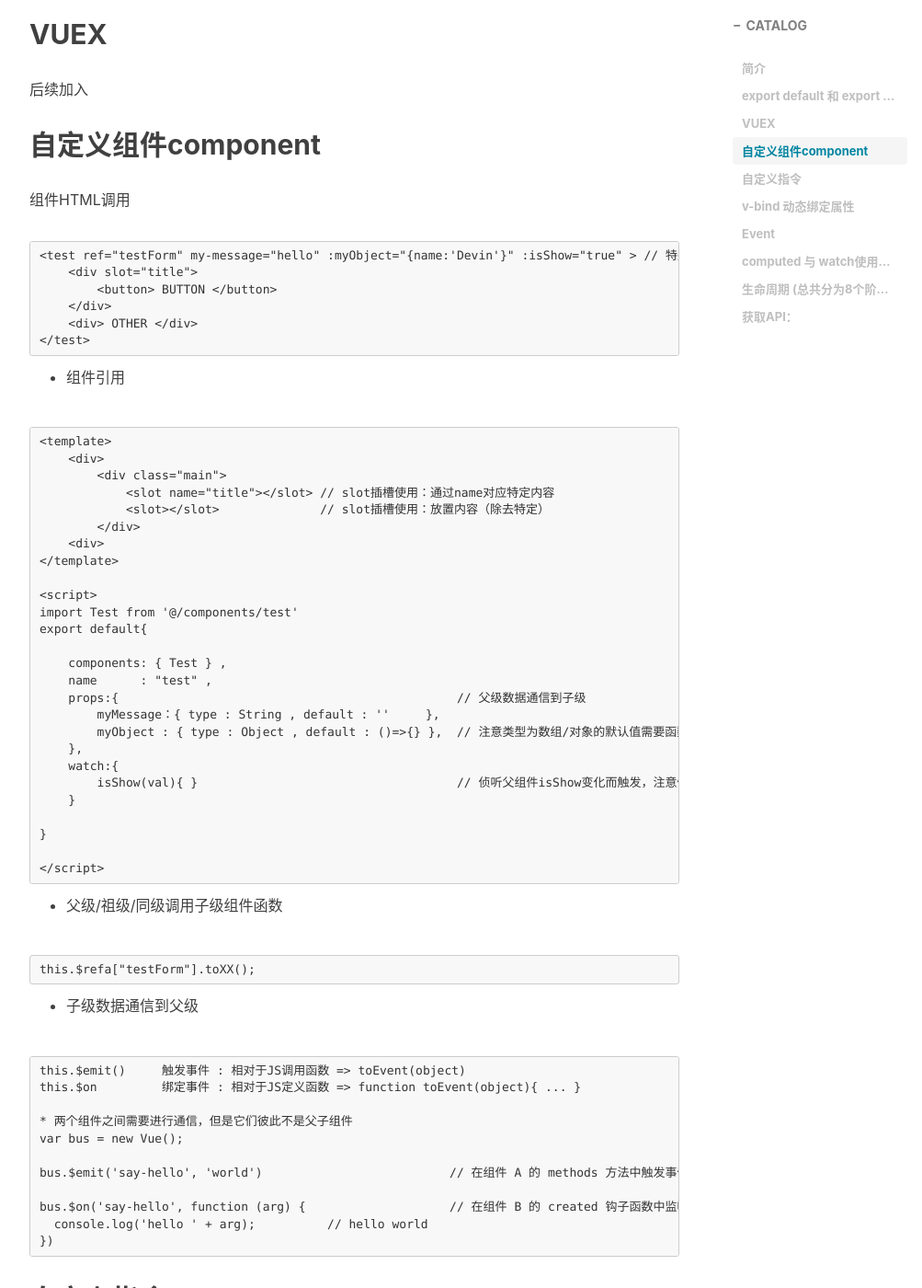
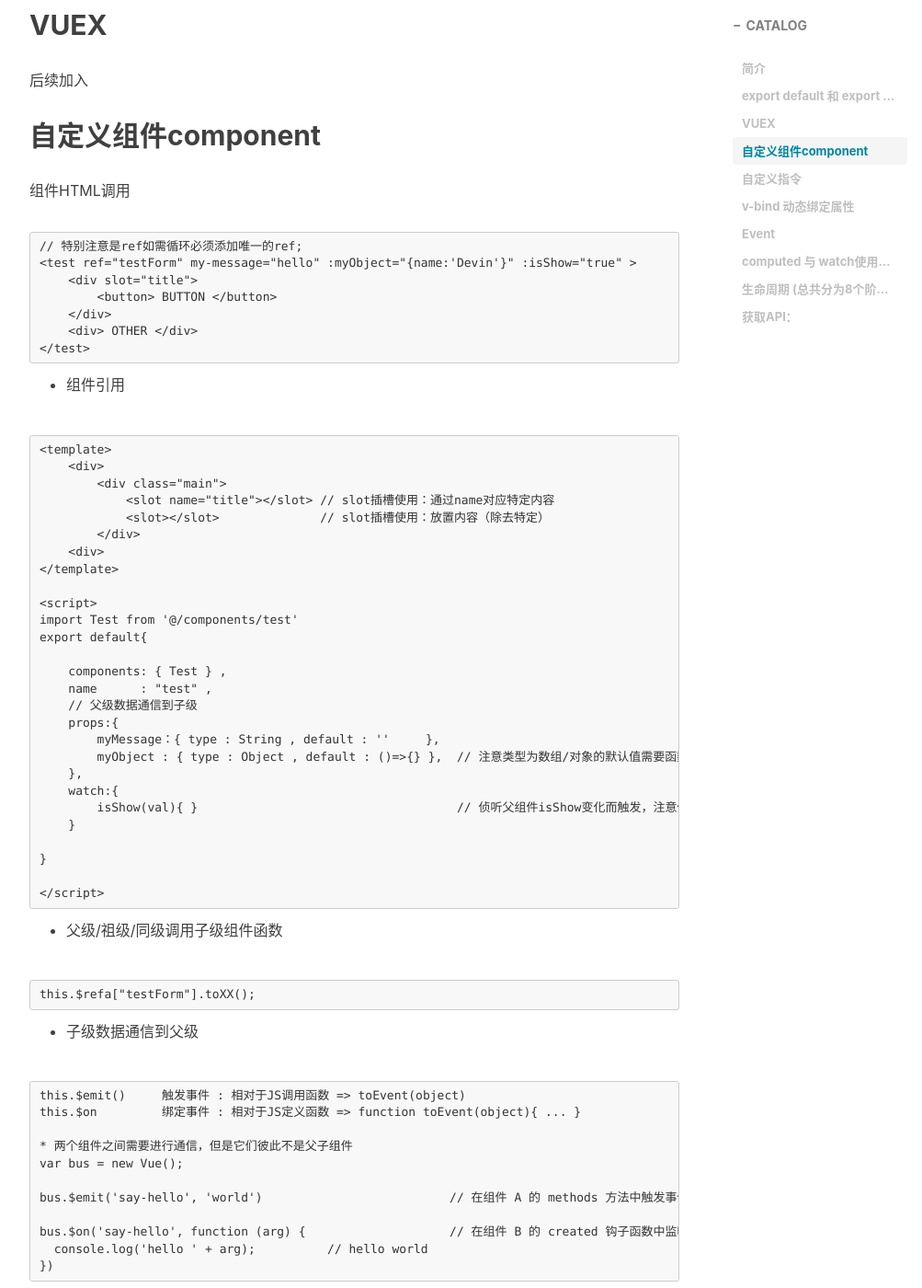
Before and after one commit to devin-huang/devin-huang.github.io, a Jekyll site: the page built from _posts/2017-08-01-Vue开发.md, in a window 1280 px wide and 1400 px high, scrolled down 1373 px. Shown: the whole window at 92% size, without its empty margins (233-1236 px from the left). Built offline with Jekyll 4.4.1, drawn with Linux system fonts in a browser that asks for light colours; nearby versions of some CDN libraries; comment, search, counter and statistics services are not loaded.

Commit message:
Update 2017-08-01-Vue开发.md

````diff
--- a/_posts/2017-08-01-Vue开发.md
+++ b/_posts/2017-08-01-Vue开发.md
@@ -24,7 +24,7 @@ watch是去监听一个值的变化，然后执行相对应的函数（ 侦听
 
 基于实践开发项目sst-PO system初步搭建：
 
-* vue-cli + vuex + axios
+vue-cli + vuex + axios
 
 `npm install -g vue-cli`
 
@@ -45,7 +45,8 @@ watch是去监听一个值的变化，然后执行相对应的函数（ 侦听
 组件HTML调用
 
 ```
-<test ref="testForm" my-message="hello" :myObject="{name:'Devin'}" :isShow="true" > // 特别注意是ref如需循环一定
+// 特别注意是ref如需循环必须添加唯一的ref;
+<test ref="testForm" my-message="hello" :myObject="{name:'Devin'}" :isShow="true" >
     <div slot="title">
         <button> BUTTON </button>
     </div>
@@ -71,7 +72,8 @@ export default{
 
     components: { Test } ,
     name      : "test" ,
-    props:{                                               // 父级数据通信到子级
+    // 父级数据通信到子级
+    props:{
         myMessage：{ type : String , default : ''     },
         myObject : { type : Object , default : ()=>{} },  // 注意类型为数组/对象的默认值需要函数返回，否则报错
     },
````
